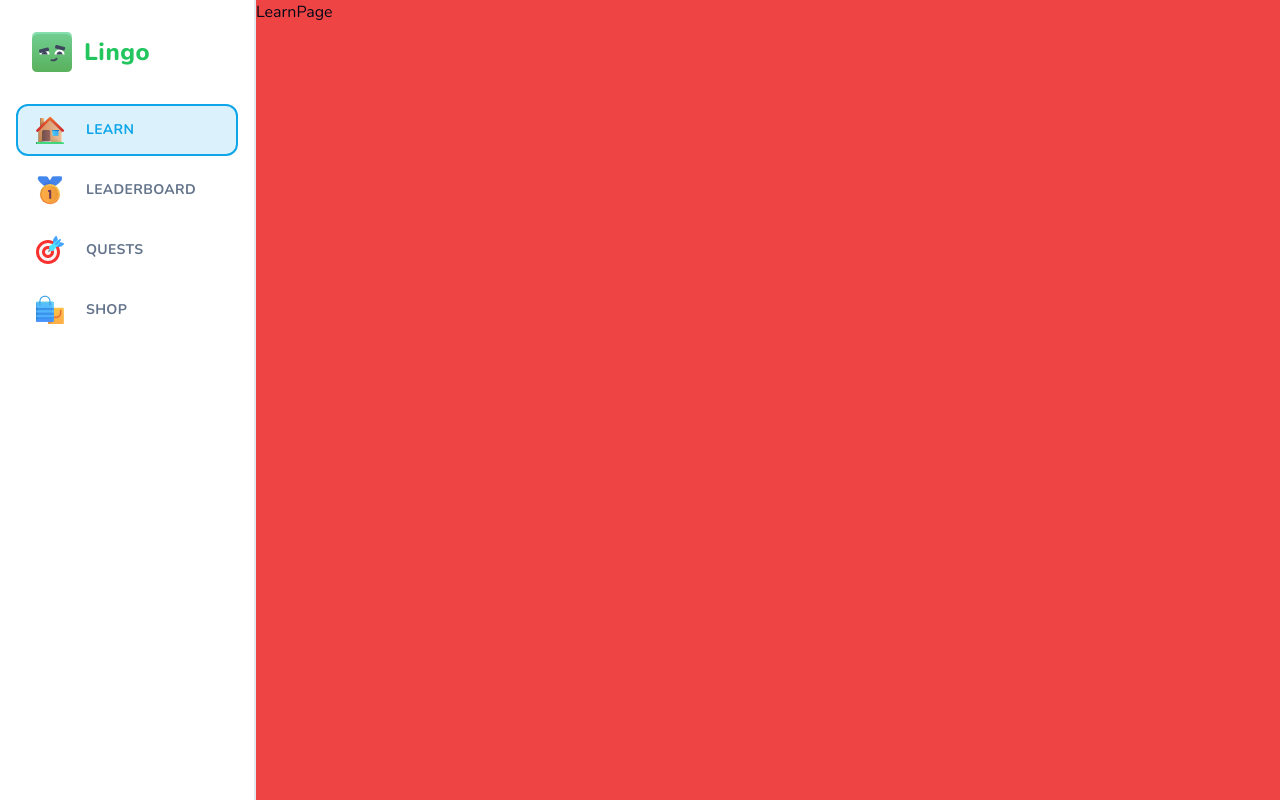
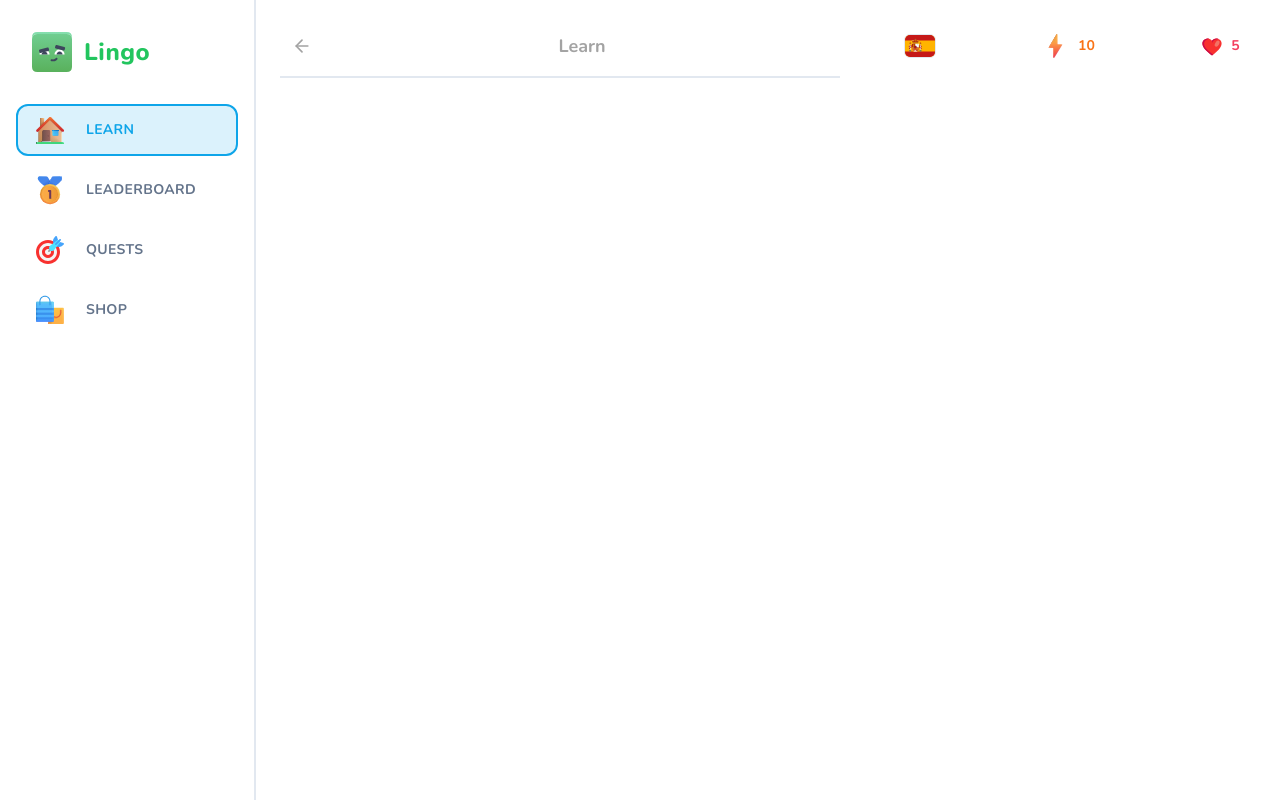
Before and after one commit to JovanMwesigwa/lingo-clone, a Next.js app: page /learn in a window 1280 px wide. Built offline with nearby package versions, Linux system fonts and the light colour scheme.

Commit message:
Update layout and LearnPage components

```diff
--- a/app/(main)/layout.tsx
+++ b/app/(main)/layout.tsx
@@ -8,7 +8,7 @@
       <MobileHeader />
       <Sidebar className="hidden lg:flex" />
       <main className="lg:pl-[256px] h-full pt-[50px] lg:pt-0">
-        <div className="bg-red-500 h-full">{children}</div>
+        <div className="h-full max-w-[1056px] mx-auto pt-6">{children}</div>
       </main>
     </>
   );
--- /dev/null
+++ b/app/(main)/learn/header.tsx
@@ -0,0 +1,22 @@
+import Link from "next/link";
+import { ArrowLeft } from "lucide-react";
+
+import { Button } from "@/components/ui/button";
+
+type Props = {
+  title: string;
+};
+
+export const Header = ({ title }: Props) => {
+  return (
+    <div className="sticky top-0 bg-white pb-3 lg:pt-[28px] lg:mt-[-28px] flex items-center justify-between border-b-2 mb-5 text-neutral-400 lg:z-50">
+      <Link href="/courses">
+        <Button variant="ghost" size="sm">
+          <ArrowLeft className="h-5 w-5 stroke-2 text-neutral-400" />
+        </Button>
+      </Link>
+      <h1 className="font-bold text-lg">{title}</h1>
+      <div />
+    </div>
+  );
+};
--- a/app/(main)/learn/page.tsx
+++ b/app/(main)/learn/page.tsx
@@ -1,7 +1,25 @@
+import FeedWrapper from "@/components/feed-wrapper";
+import StickyWrapper from "@/components/sticky-wrapper";
 import React from "react";
+import { Header } from "./header";
+import { UserProgress } from "@/components/user-progress";
 
 const LearnPage = () => {
-  return <div>LearnPage</div>;
+  return (
+    <div className="flex flex-row-reverse gap-[48px] px-6">
+      <StickyWrapper>
+        <UserProgress
+          activeCourse={{ title: "Spanish", imageSrc: "/es.svg" }}
+          hearts={5}
+          points={10}
+          hasActiveSubscription={false}
+        />
+      </StickyWrapper>
+      <FeedWrapper>
+        <Header title="Learn" />
+      </FeedWrapper>
+    </div>
+  );
 };
 
 export default LearnPage;
--- /dev/null
+++ b/components/feed-wrapper.tsx
@@ -0,0 +1,5 @@
+const FeedWrapper = ({ children }: { children: React.ReactNode }) => {
+  return <div className="flex-1 relative top-0 pb-10 ">{children}</div>;
+};
+
+export default FeedWrapper;
--- /dev/null
+++ b/components/sticky-wrapper.tsx
@@ -0,0 +1,13 @@
+import { ReactNode } from "react";
+
+const StickyWrapper = ({ children }: { children: ReactNode }) => {
+  return (
+    <div className="hidden lg:block w-[368px] self-end bottom-6 sticky">
+      <div className="min-h-[calc(100vh-48px)] sticky top-6 flex flex-col gap-y-4">
+        {children}
+      </div>
+    </div>
+  );
+};
+
+export default StickyWrapper;
--- /dev/null
+++ b/components/user-progress.tsx
@@ -0,0 +1,64 @@
+import Image from "next/image";
+import Link from "next/link";
+import { Button } from "./ui/button";
+import { InfinityIcon } from "lucide-react";
+
+type UserProgressProps = {
+  activeCourse: { imageSrc: string; title: string }; // Todo replace with db type
+  hearts: number;
+  points: number;
+  hasActiveSubscription: boolean;
+};
+
+export const UserProgress = ({
+  activeCourse,
+  hasActiveSubscription,
+  hearts,
+  points,
+}: UserProgressProps) => {
+  return (
+    <div className="flex items-center justify-between gap-x-2 w-full">
+      <Link href="/courses">
+        <Button variant="ghost">
+          <Image
+            src={activeCourse.imageSrc}
+            alt={activeCourse.title}
+            width={32}
+            height={32}
+            className="rounded-md border"
+          />
+        </Button>
+      </Link>
+
+      <Link href="/shop">
+        <Button variant="ghost" className="text-orange-500">
+          <Image
+            src="/points.svg"
+            alt="points"
+            width={28}
+            height={28}
+            className="mr-2"
+          />
+          {points}
+        </Button>
+      </Link>
+
+      <Link href="/shop">
+        <Button variant="ghost" className="text-rose-500">
+          <Image
+            src="/heart.svg"
+            alt="hearts"
+            width={22}
+            height={22}
+            className="mr-2"
+          />
+          {hasActiveSubscription ? (
+            <InfinityIcon className="h-4 w-4 stroke-3" />
+          ) : (
+            hearts
+          )}
+        </Button>
+      </Link>
+    </div>
+  );
+};
```
